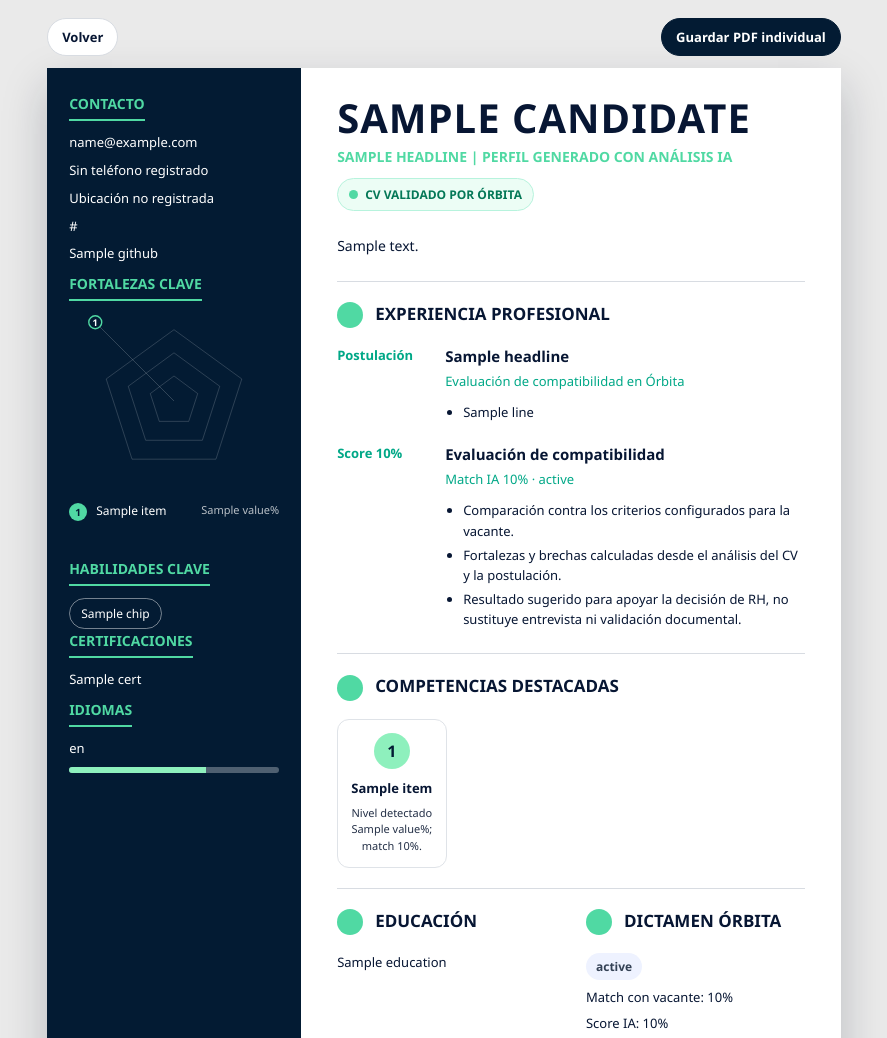
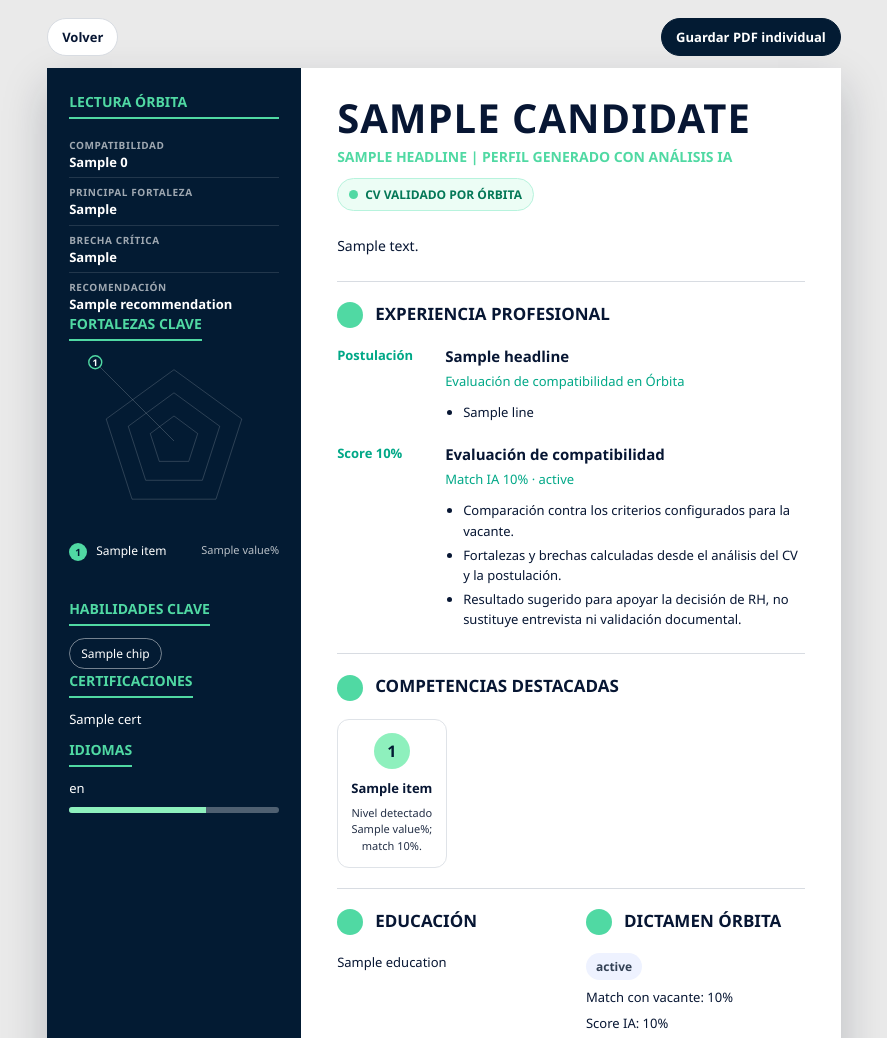
Before and after one commit to soportestarpathai/starpathai_web, a Django app: template mi_app/templates/orbita/candidate_profile_pdf.html in a window 1280 px wide. Shown: the top 1038 px of the page, without its empty margins (196-1083 px from the left). Run offline with Django 5.2, Linux system fonts and the light colour scheme; the template is opened without the code that fills it: most values are stand-ins (such as "Sample title", 1, 10 or a date in 2020).

Commit message:
Replace CV contact with Orbita reading

```diff
--- a/mi_app/templates/orbita/candidate_profile_pdf.html
+++ b/mi_app/templates/orbita/candidate_profile_pdf.html
@@ -126,7 +126,7 @@ h1 {
   margin-top: 0;
 }
 
-.contact p,
+.orbit-reading p,
 .cert p,
 .lang p,
 .strength-list p {
@@ -137,6 +137,38 @@ h1 {
 
 .sidebar-muted {
   color: rgba(255,255,255,.72);
+}
+
+.orbit-reading {
+  display: grid;
+  gap: 7px;
+}
+
+.reading-row {
+  display: grid;
+  gap: 2px;
+  padding-bottom: 7px;
+  border-bottom: 1px solid rgba(255,255,255,.12);
+}
+
+.reading-row:last-child {
+  border-bottom: 0;
+  padding-bottom: 0;
+}
+
+.reading-row small {
+  color: rgba(255,255,255,.62);
+  font-size: 10px;
+  font-weight: 800;
+  letter-spacing: .06em;
+  text-transform: uppercase;
+}
+
+.reading-row span {
+  color: #fff;
+  font-size: 13px;
+  font-weight: 700;
+  line-height: 1.25;
 }
 
 .radar-wrap {
@@ -444,7 +476,8 @@ li {
 
 .cv.cv-tight .radar-key,
 .cv.cv-tight .skills span,
-.cv.cv-tight .contact p,
+.cv.cv-tight .orbit-reading p,
+.cv.cv-tight .reading-row span,
 .cv.cv-tight .cert p,
 .cv.cv-tight .lang p {
   font-size: 11px;
@@ -540,13 +573,24 @@ li {
 
 <div class="cv">
   <aside class="sidebar">
-    <div class="contact">
-      <h2>Contacto</h2>
-      <p>{{ profile.email|default:"Sin correo registrado" }}</p>
-      <p>{{ profile.phone|default:"Sin teléfono registrado" }}</p>
-      <p>{{ profile.location|default:"Ubicación no registrada" }}</p>
-      {% if profile.linkedin %}<p>{{ profile.linkedin }}</p>{% endif %}
-      {% if profile.github %}<p>{{ profile.github }}</p>{% endif %}
+    <div class="orbit-reading">
+      <h2>Lectura Órbita</h2>
+      <div class="reading-row">
+        <small>Compatibilidad</small>
+        <span>{{ profile.compatibility_label }}</span>
+      </div>
+      <div class="reading-row">
+        <small>Principal fortaleza</small>
+        <span>{{ profile.main_strength }}</span>
+      </div>
+      <div class="reading-row">
+        <small>Brecha crítica</small>
+        <span>{{ profile.critical_gap }}</span>
+      </div>
+      <div class="reading-row">
+        <small>Recomendación</small>
+        <span>{{ profile.recommendation }}</span>
+      </div>
     </div>
 
     <div class="strength-list">
```
Also changed, not shown: mi_app/views/orbita/orbita_views.py (+18 -2 lines).
